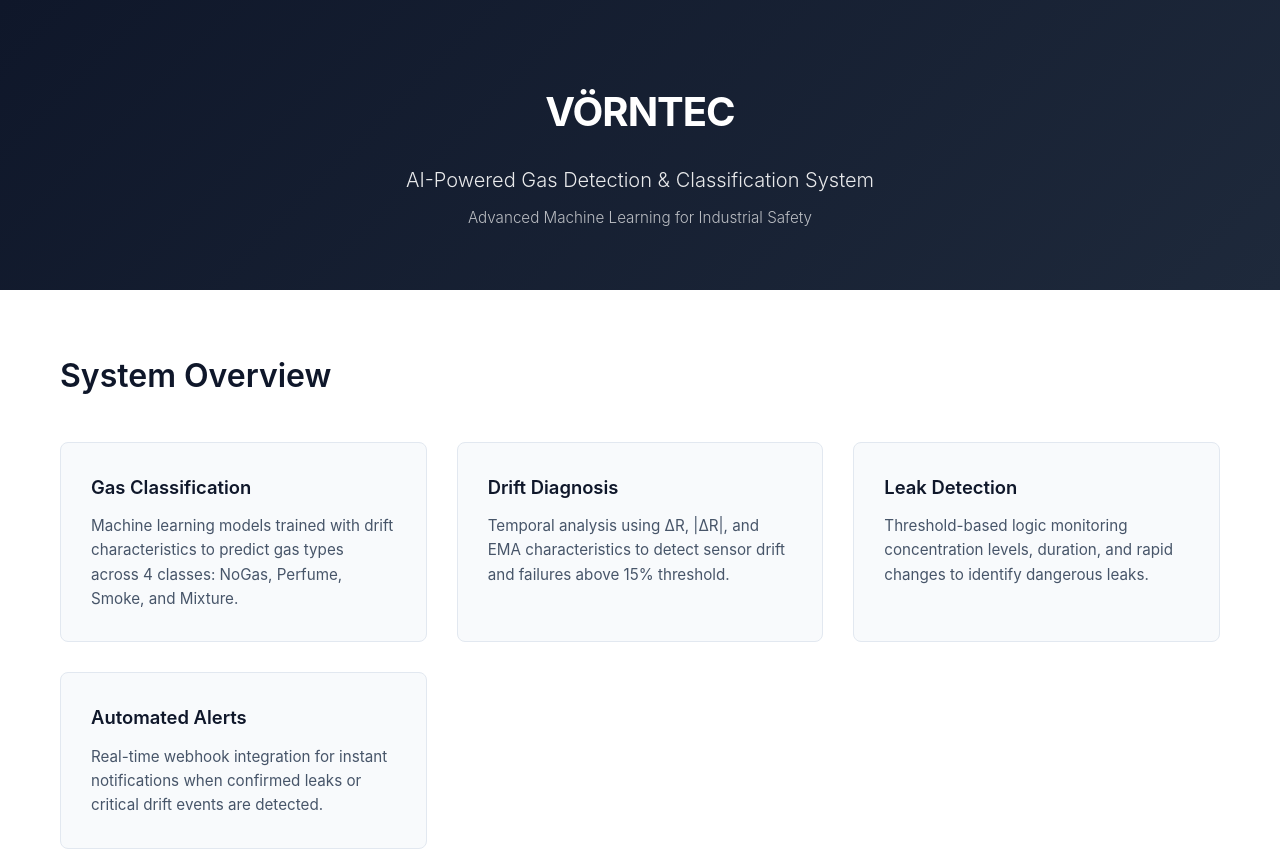
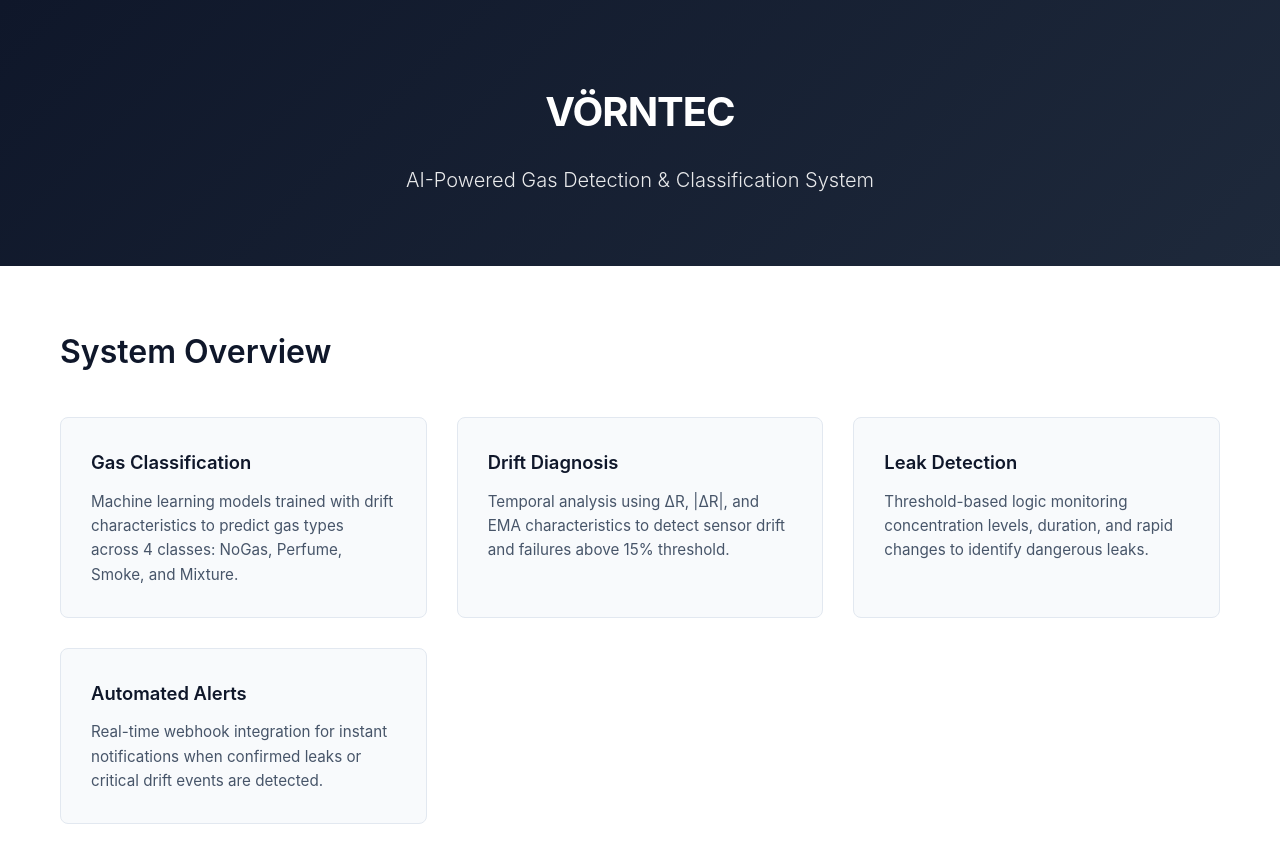
Before and after one commit to MSTmarco/PoCv1.0, a plain HTML site: page index.html in a window 1280 px wide. Shown: the top 852 px of the page. Drawn offline with Linux system fonts and the light colour scheme.

Commit message:
Update index.html

```diff
--- a/index.html
+++ b/index.html
@@ -388,7 +388,6 @@
         <div class="container">
             <div class="logo">VÖRNTEC</div>
             <div class="tagline">AI-Powered Gas Detection & Classification System</div>
-            <div class="subtitle">Advanced Machine Learning for Industrial Safety</div>
         </div>
     </header>
 
```
